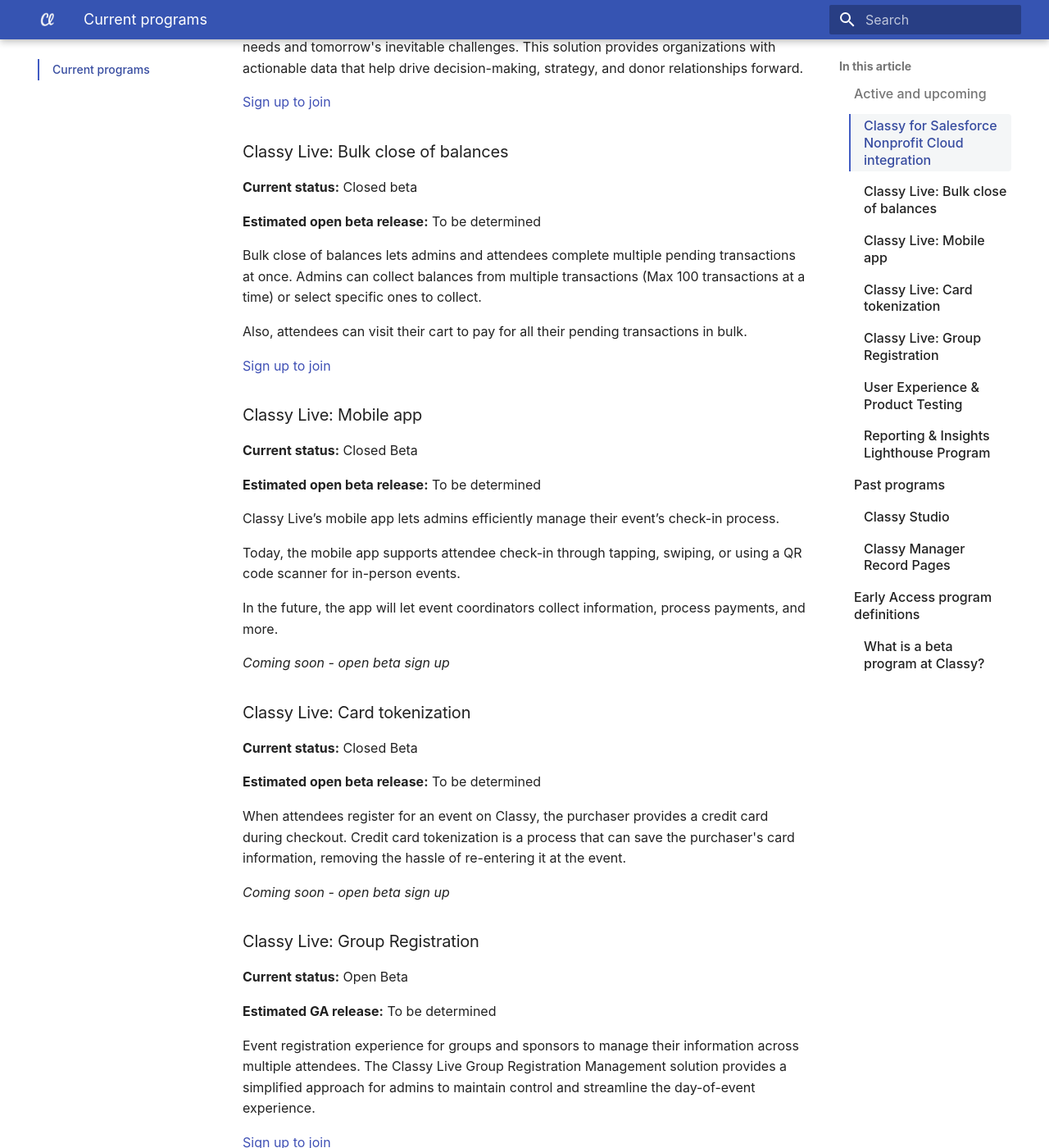
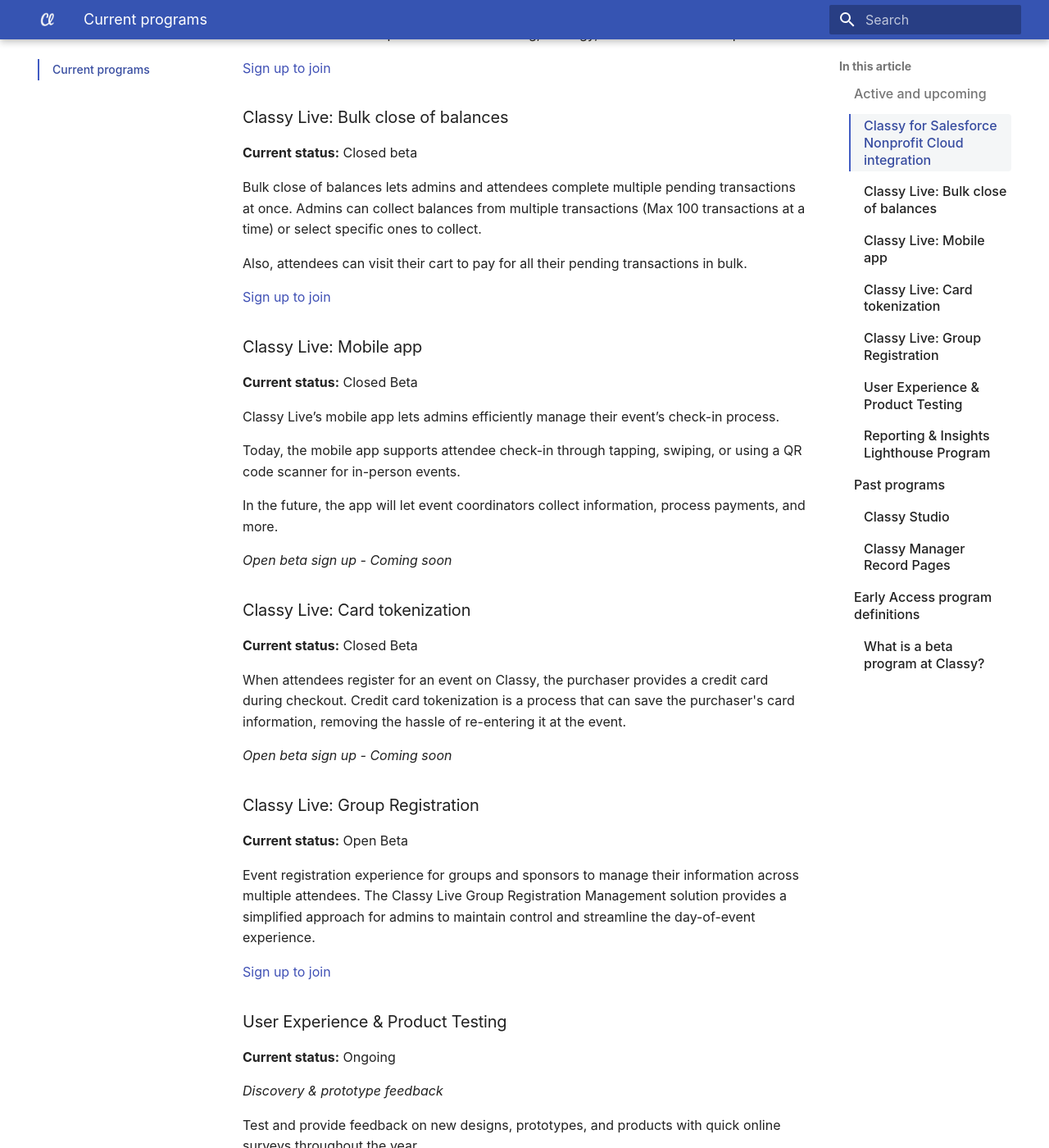
Before and after one commit to truj1ll0/mkdocs-help-center, an MkDocs documentation site: the page built from docs/beta-and-lighthouse/current-programs.md, in a window 1280 px wide and 1400 px high, scrolled down 537 px. Shown: the whole window at 82% size. Built offline with MkDocs 1.6.1 and Material for MkDocs 9.7.7, drawn with Linux system fonts in a browser that asks for light colours; some web fonts are replaced; some of the changed text lies outside the part shown.

Commit message:
Update current programs page

```diff
--- a/docs/beta-and-lighthouse/current-programs.md
+++ b/docs/beta-and-lighthouse/current-programs.md
@@ -10,8 +10,6 @@
 
 **Current status:** Closed beta
 
-**Estimated open beta release:** To be determined
-
 The Classy x Nonprofit Cloud integration is built with powerful technology for today's needs and tomorrow's inevitable challenges. This solution provides organizations with actionable data that help drive decision-making, strategy, and donor relationships forward.
 
 [Sign up to join](https://learn.classy.org/beta-nonprofit-cloud-sign-up.html?utm_source=early_access_hub&utm_medium=microsite&utm_campaign=lighthouse_beta_programs)
@@ -19,8 +17,6 @@
 ### Classy Live: Bulk close of balances
 
 **Current status:** Closed beta
-
-**Estimated open beta release:** To be determined
 
 Bulk close of balances lets admins and attendees complete multiple pending transactions at once. Admins can collect balances from multiple transactions (Max 100 transactions at a time) or select specific ones to collect.
 
@@ -32,31 +28,25 @@
 
 **Current status:** Closed Beta
 
-**Estimated open beta release:** To be determined
-
 Classy Live’s mobile app lets admins efficiently manage their event’s check-in process.
 
 Today, the mobile app supports attendee check-in through tapping, swiping, or using a QR code scanner for in-person events.
 
 In the future, the app will let event coordinators collect information, process payments, and more.
 
-_Coming soon - open beta sign up_
+_Open beta sign up - Coming soon_
 
 ### Classy Live: Card tokenization
 
 **Current status:** Closed Beta
 
-**Estimated open beta release:** To be determined
-
 When attendees register for an event on Classy, the purchaser provides a credit card during checkout. Credit card tokenization is a process that can save the purchaser's card information, removing the hassle of re-entering it at the event.
 
-_Coming soon - open beta sign up_
+_Open beta sign up - Coming soon_
 
 ### Classy Live: Group Registration
 
 **Current status:** Open Beta
-
-**Estimated GA release:** To be determined
 
 Event registration experience for groups and sponsors to manage their information across multiple attendees. The Classy Live Group Registration Management solution provides a simplified approach for admins to maintain control and streamline the day-of-event experience.
 
```
